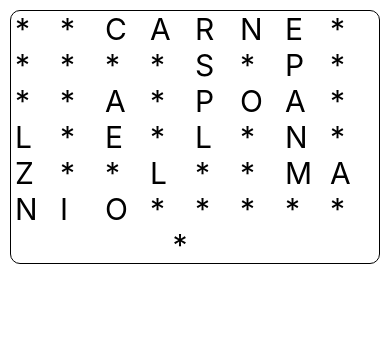
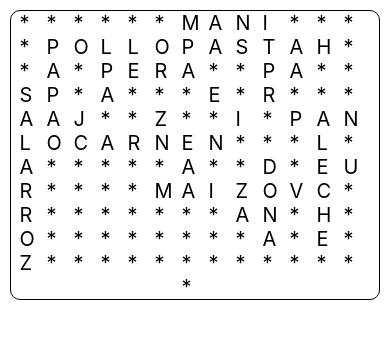
Before and after one commit to Aujemd/Letter-Soup, a React Native app: screen / in a window 390 px wide. Shown: the top 338 px of the page. Built offline with nearby package versions, Linux system fonts and the light colour scheme.

Commit message:
Primera versión completa de sopa de letras

```diff
--- a/src/screens/soup/components/board.js
+++ b/src/screens/soup/components/board.js
@@ -5,15 +5,56 @@ import GenerateSoup from '../../../../utils/generateSoup';
 
 class Board extends Component{
 
+    constructor(props){
+        super(props)
+        this.state = {
+            currentInput: '',
+            level : 6,
+            board: [],
+            words: [],
+            limitWords: 0,
+            founded: 0,
+        }
 
+    }
 
+    componentDidUpdate(){
+        if(this.state.founded == this.state.limitWords){
+            console.log("GANASTE");
+        }
+    }
+    componentDidMount(){
+        GenerateSoup.setLevel(this.state.level)
+        this.setState({
+            board: GenerateSoup.generate(),
+            words: GenerateSoup.getWords(),
+            limitWords: GenerateSoup.getLimit(),
+        })
+    }
+
+    pressHandle(letra){
+        this.setState(state => ({
+            currentInput: state.currentInput + letra
+        }), () => {
+            for (let i = 0; i < this.state.limitWords; i++) {
+                if(this.state.currentInput.includes(this.state.words[i])){
+                    console.log(`Encontraste ${this.state.words[i]}`);
+                    this.setState(state => ({
+                        words: state.words.filter( word => word !== this.state.words[i]),
+                        founded: state.founded += 1
+                    }), () => {
+                    })
+
+                }
+            }
+
+        })
+    }
 
     render(){
-        const level = 1
-        GenerateSoup.setLevel(level)
         return(
             <View style = {Styles.container}>
-                {GenerateSoup.generate().map((letra, key) => (<Letter level = {level}>{letra}</Letter>))}
+                {this.state.board.map((letra, key) => (<Letter level = {this.state.level} onPress = {() => {this.pressHandle(letra)}}>{letra}</Letter>))}
             </View>
         );
     }
--- a/src/screens/soup/components/letter.js
+++ b/src/screens/soup/components/letter.js
@@ -52,11 +52,10 @@ class Letter extends Component {
         }
     }
 
-
     render() {
-        const {level, children} = this.props
+        const {level, children, onPress} = this.props
         return (
-            <TouchableOpacity style = {this.containerStyle(level)}>
+            <TouchableOpacity style = {this.containerStyle(level)} onPress = {onPress}>
                 <Text style = {this.letterStyle(level)}>{children}</Text>
             </TouchableOpacity>
         )
--- a/utils/generateSoup.js
+++ b/utils/generateSoup.js
@@ -5,6 +5,14 @@ class GenerateSoup{
         this.words = []
         this.board = []
         this.limitWords = 0
+    }
+
+    getWords(){
+        return this.words
+    }
+
+    getLimit(){
+        return this.limitWords
     }
 
     setLevel(level){
```
